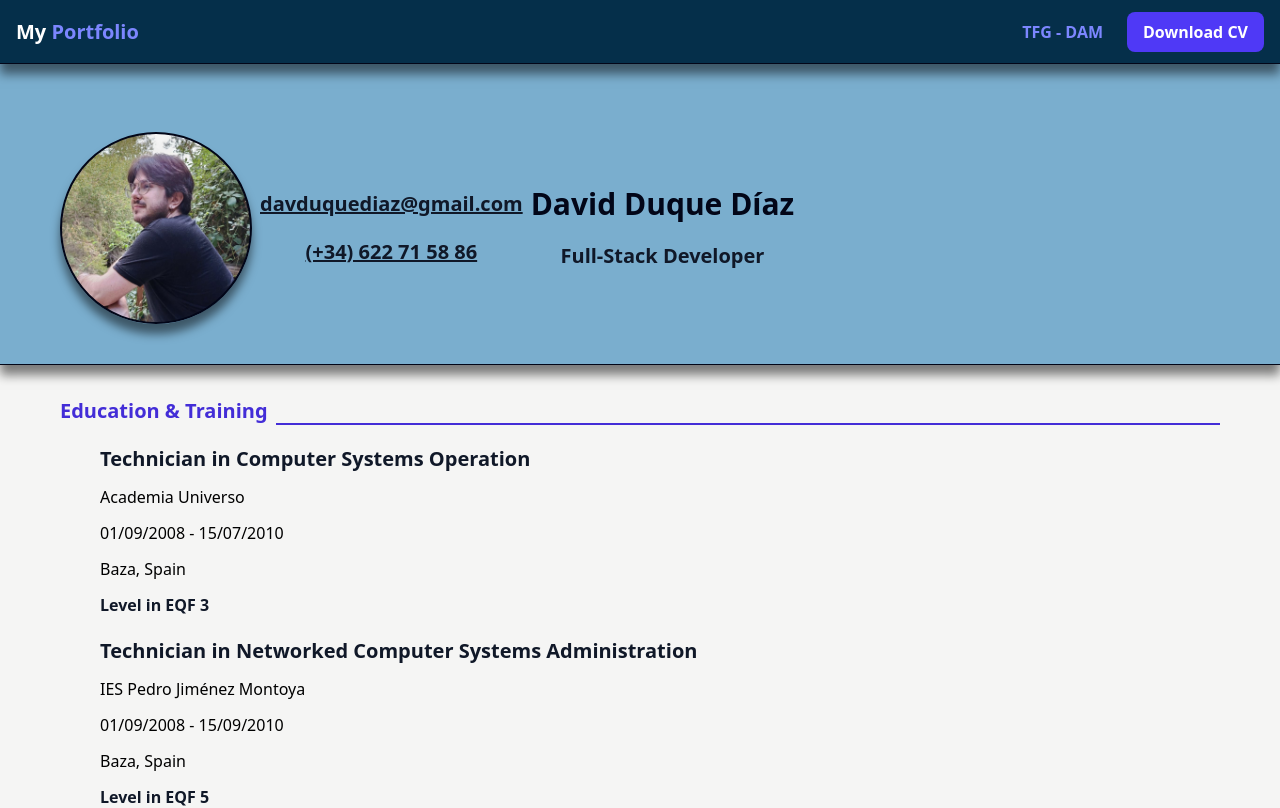
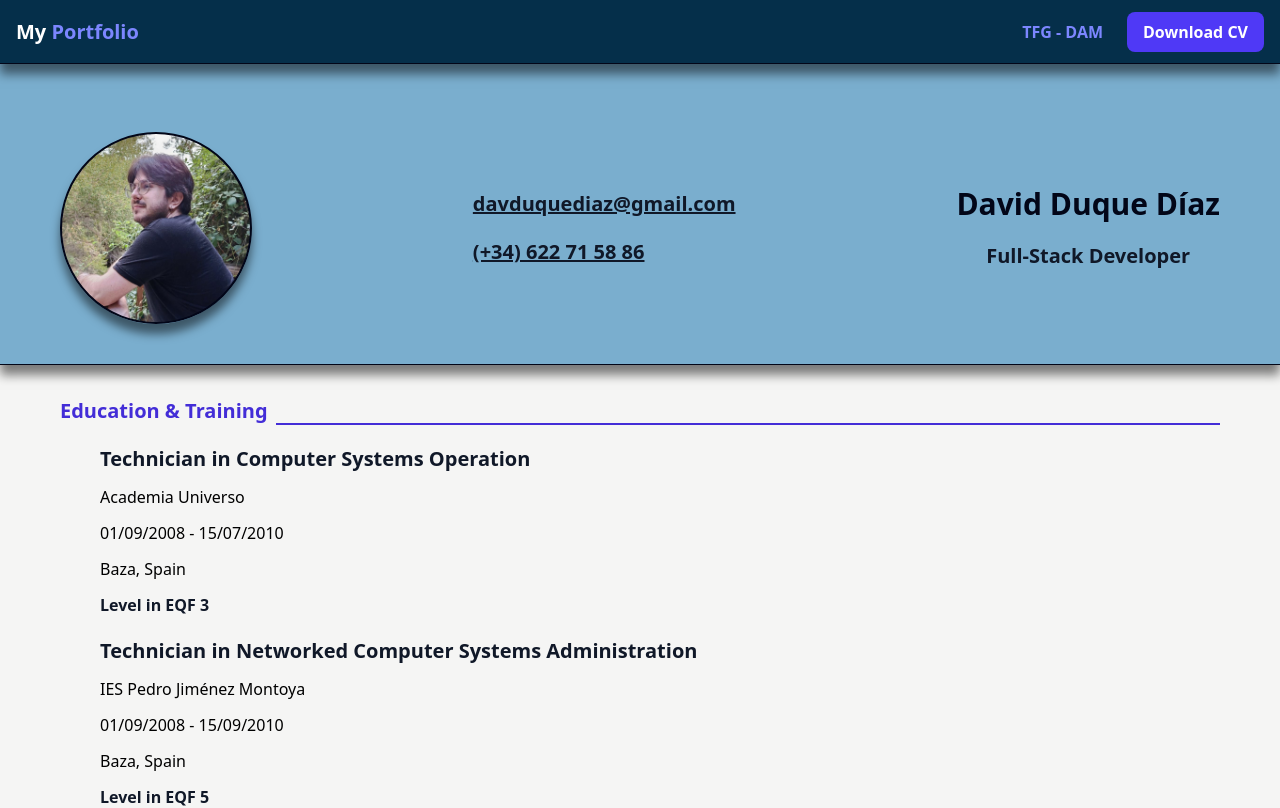
Before and after one commit to memnochdavid/memnochdavid.github.io, a React (Vite) app: page /#/ in a window 1280 px wide. Shown: the top 808 px of the page. Built offline with nearby package versions, Linux system fonts and the light colour scheme.

Commit message:
deploy en github

```diff
--- a/src/pages/Home.jsx
+++ b/src/pages/Home.jsx
@@ -12,9 +12,9 @@ export default function Home() {
             <main className="py-8 min-h-[92vh] flex flex-col justify-start gap-8 items-center w-full">
 
                 <section className="text-center flex flex-col md:flex-row gap-6 md:gap-2 justify-between items-center bg-sky-700/50
-                    w-full pt-25 pb-10 px-6 md:px-15 md:justify-start border-b border-slate-950 shadow-[0_10px_10px_rgba(0,0,0,0.5)]">
+                    w-full pt-25 pb-10 px-6 md:px-15 border-b border-slate-950 shadow-[0_10px_10px_rgba(0,0,0,0.5)]">
                     <Profile avatarUrl={"img/avatar.jpg"}/>
-                    <div className= "flex flex-col justify-center items-center gap-5">
+                    <div className= "flex flex-col justify-center items-center gap-5 md:justify-start md:items-start">
 
                         <a className="text-xl underline font-bold text-gray-900" href="mailto:davduquediaz@gmail.com">davduquediaz@gmail.com</a>
                         <a className="text-xl underline font-bold text-gray-900" href="tel:+34622715886">(+34) 622 71 58 86</a>
```
